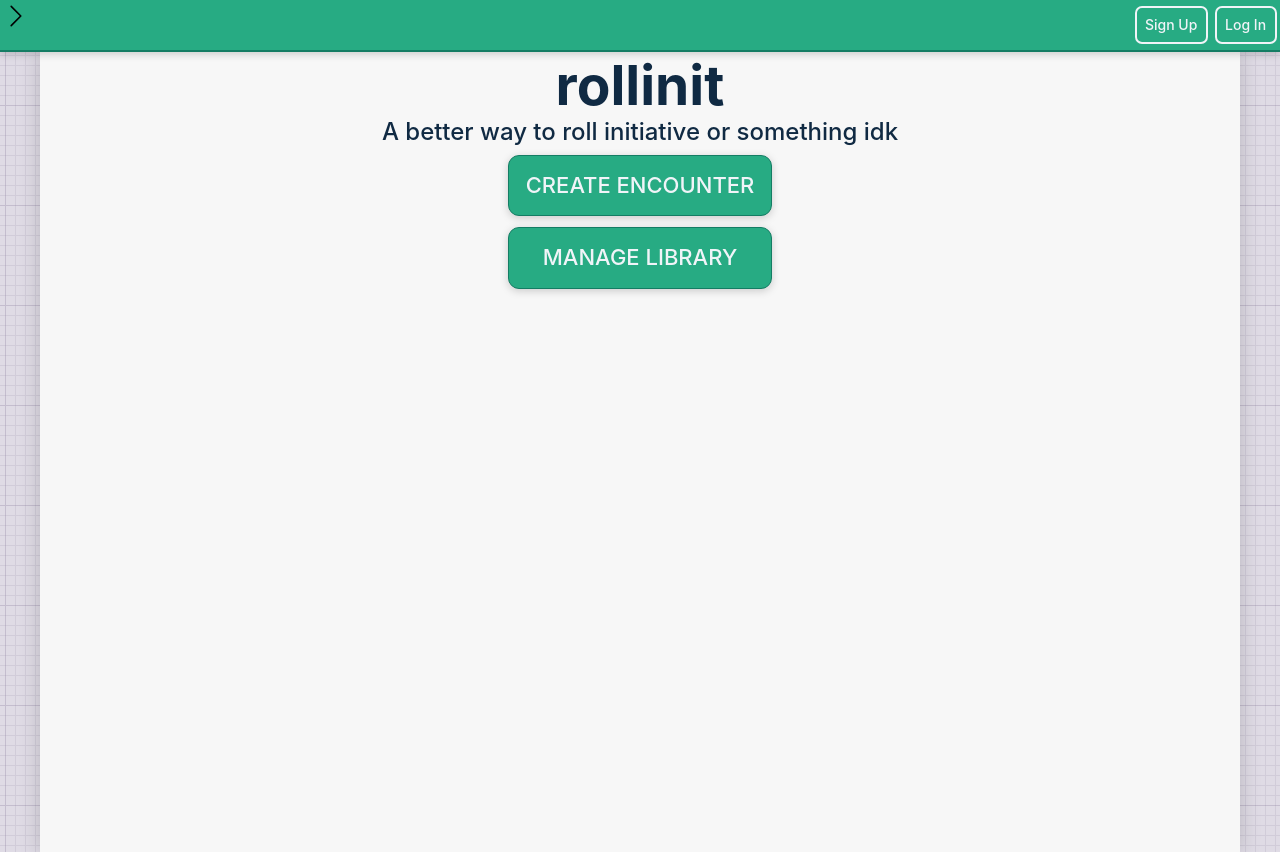
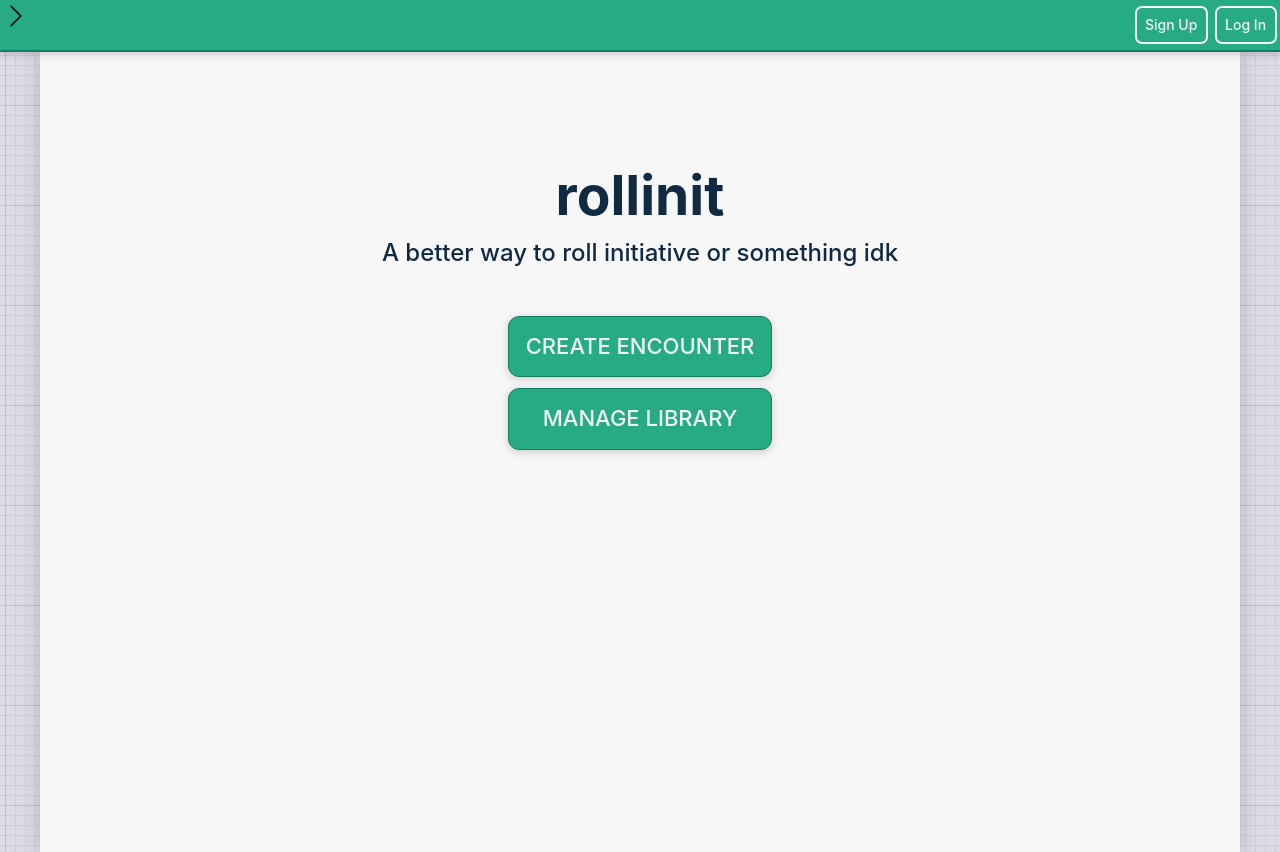
Before and after one commit to sarah-link/init, a React (Create React App) app: page / in a window 1280 px wide. Built offline with nearby package versions, Linux system fonts and the light colour scheme.

Commit message:
minor css adjustments

```diff
--- a/src/App.css
+++ b/src/App.css
@@ -20,6 +20,7 @@
 .App-body {
   margin-top: calc(20px + 4vh);
   background-color: #F7F7F7;
+  padding-top: 5em;
   min-height: 100vh;
   width: 1200px;
   display: flex;
@@ -37,7 +38,11 @@
 
 .App-body h1 {
   font-size: calc(15px + 5vmin);
-  margin-bottom: 0em;
+  margin-bottom: 0.2em;
+}
+
+.App-body h4 {
+  margin-bottom: 2em;
 }
 
 .app-header {
```
